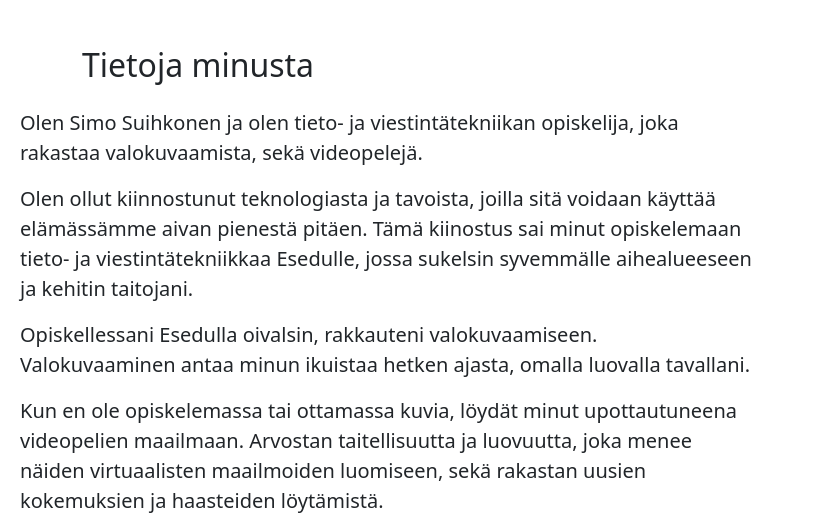
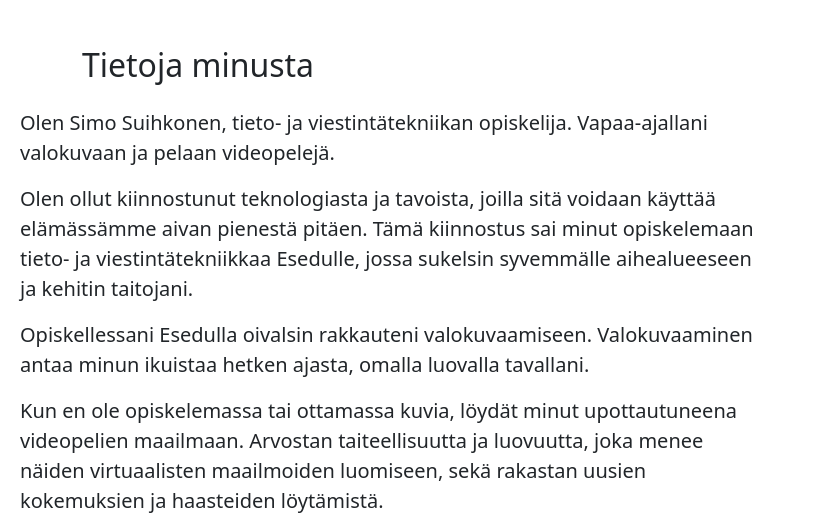
Before and after one commit to Saimou0/Portofolio-nettisivu, a plain HTML site: page index.html in a window 1280 px wide. Shown: the part 882-1411 px from the top of the page, 442-1280 px from the left. Drawn offline with nearby package versions, Linux system fonts and the light colour scheme.

Commit message:
Update index.html

```diff
--- a/index.html
+++ b/index.html
@@ -61,10 +61,10 @@
                 </div>
 
                 <div class="col-lg-8 fs-5">
-                    <p>Olen Simo Suihkonen ja olen tieto- ja viestintätekniikan opiskelija, joka rakastaa valokuvaamista, sekä videopelejä.</p>
-                    <p>Olen ollut kiinnostunut teknologiasta ja tavoista, joilla sitä voidaan käyttää elämässämme aivan pienestä pitäen. Tämä kiinostus sai minut opiskelemaan tieto- ja viestintätekniikkaa Esedulle, jossa sukelsin syvemmälle aihealueeseen ja kehitin taitojani.</p>
-                    <p>Opiskellessani Esedulla oivalsin, rakkauteni valokuvaamiseen. Valokuvaaminen antaa minun ikuistaa hetken ajasta, omalla luovalla tavallani.</p>
-                    <p>Kun en ole opiskelemassa tai ottamassa kuvia, löydät minut upottautuneena videopelien maailmaan. Arvostan taitellisuutta ja luovuutta, joka menee näiden virtuaalisten maailmoiden luomiseen, sekä rakastan uusien kokemuksien ja haasteiden löytämistä.</p>
+                    <p>Olen Simo Suihkonen, tieto- ja viestintätekniikan opiskelija. Vapaa-ajallani valokuvaan ja pelaan videopelejä.</p>
+                    <p>Olen ollut kiinnostunut teknologiasta ja tavoista, joilla sitä voidaan käyttää elämässämme aivan pienestä pitäen. Tämä kiinnostus sai minut opiskelemaan tieto- ja viestintätekniikkaa Esedulle, jossa sukelsin syvemmälle aihealueeseen ja kehitin taitojani.</p>
+                    <p>Opiskellessani Esedulla oivalsin rakkauteni valokuvaamiseen. Valokuvaaminen antaa minun ikuistaa hetken ajasta, omalla luovalla tavallani.</p>
+                    <p>Kun en ole opiskelemassa tai ottamassa kuvia, löydät minut upottautuneena videopelien maailmaan. Arvostan taiteellisuutta ja luovuutta, joka menee näiden virtuaalisten maailmoiden luomiseen, sekä rakastan uusien kokemuksien ja haasteiden löytämistä.</p>
                     <p>Olen innokas näkemään minne mielenkiintoni ja taitoni tulevaisuudessa minut vievät. Olen aina halukas kasvamaan ja oppimaan uutta.</p>
                 </div>
 
```
